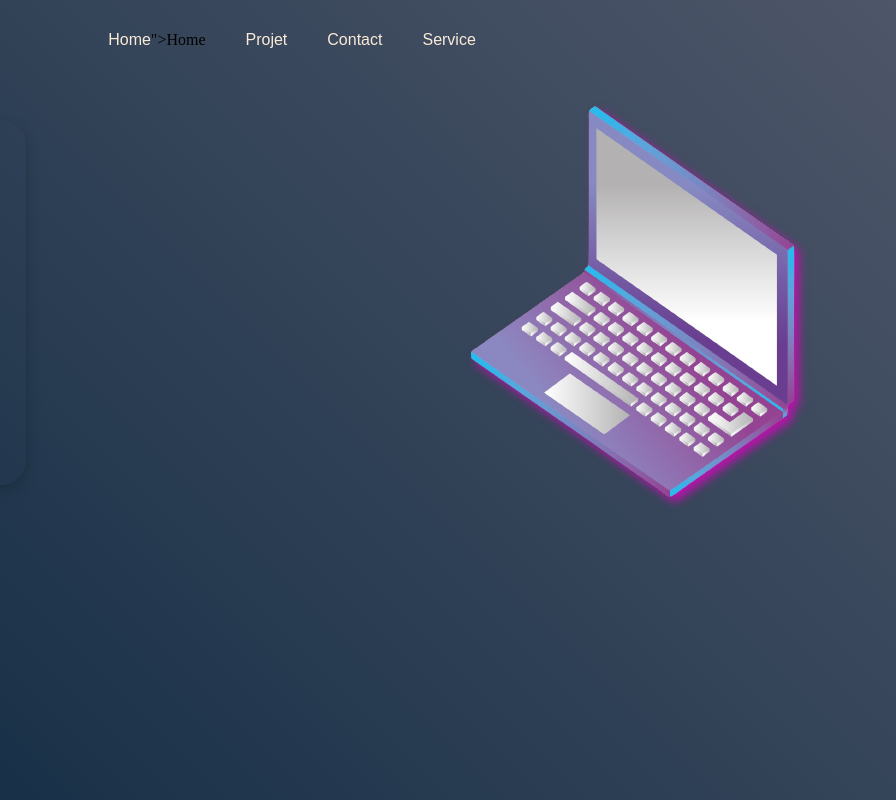
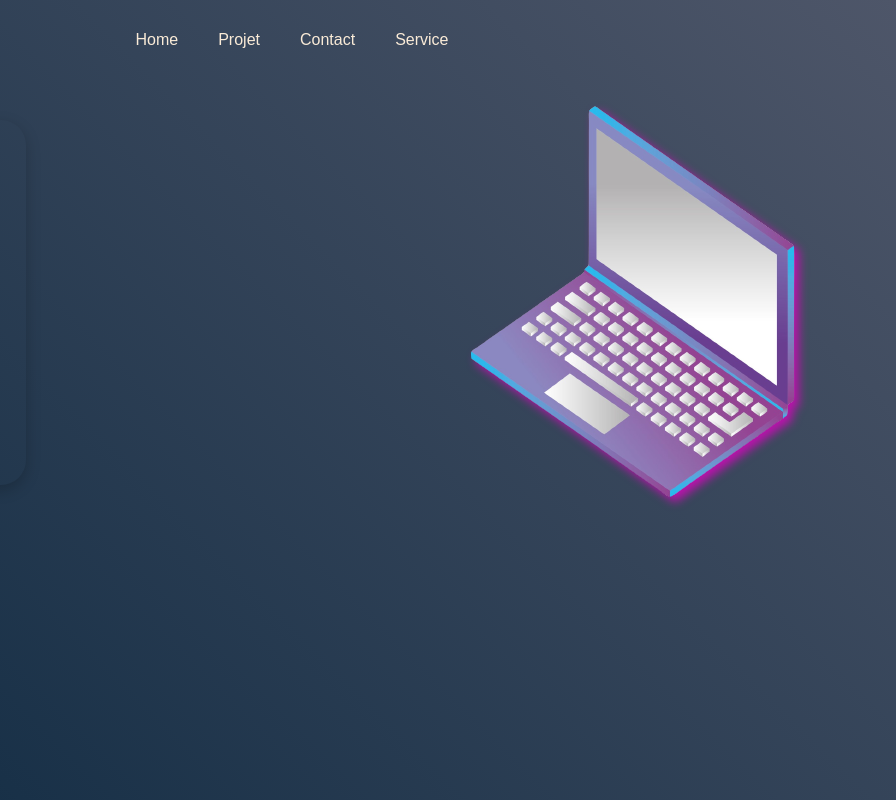
Before and after one commit to nflamant/portfolio, a plain HTML site: page index.html in a window 1280 px wide. Shown: the full height of the page, 384-1280 px from the left. Drawn offline with Linux system fonts and the light colour scheme; a web font is replaced by a local one.

Commit message:
Update index.html

```diff
--- a/index.html
+++ b/index.html
@@ -30,7 +30,7 @@
         -->
         <nav class="leaderboard">
             <ul>
-                <li><a href="<a href="index.html">Home</a>">Home</a></li>
+                <li><a href="index.html">Home</a></li>
                 <li><a href="Pf_projets.html">Projet</a></li>
                 <li><a href="#">Contact</a></li>
                 <li><a href="#">Service</a></li>
```
